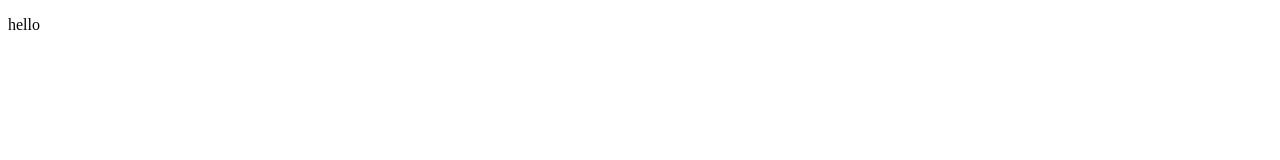
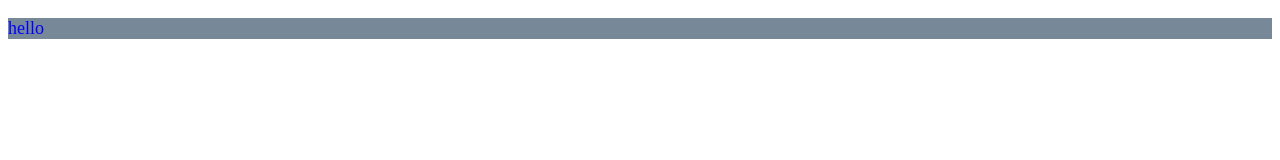
Before and after one commit to prakharjxshi/prakharaneek, a plain HTML site: page index.html in a window 1280 px wide. Drawn offline with Linux system fonts and the light colour scheme.

Commit message:
Added : style.css

```diff
--- a/index.html
+++ b/index.html
@@ -1,6 +1,7 @@
 <!DOCTYPE html>
 <html lang="en">
 <head>
+    <link rel="stylesheet" href="style.css">
     <meta charset="UTF-8">
     <meta name="viewport" content="width=device-width, initial-scale=1.0">
     <title>Document</title>
--- /dev/null
+++ b/style.css
@@ -0,0 +1,5 @@
+p{
+    color: blue;
+    font-size: 18px;
+    background-color: lightslategrey;
+}
```
